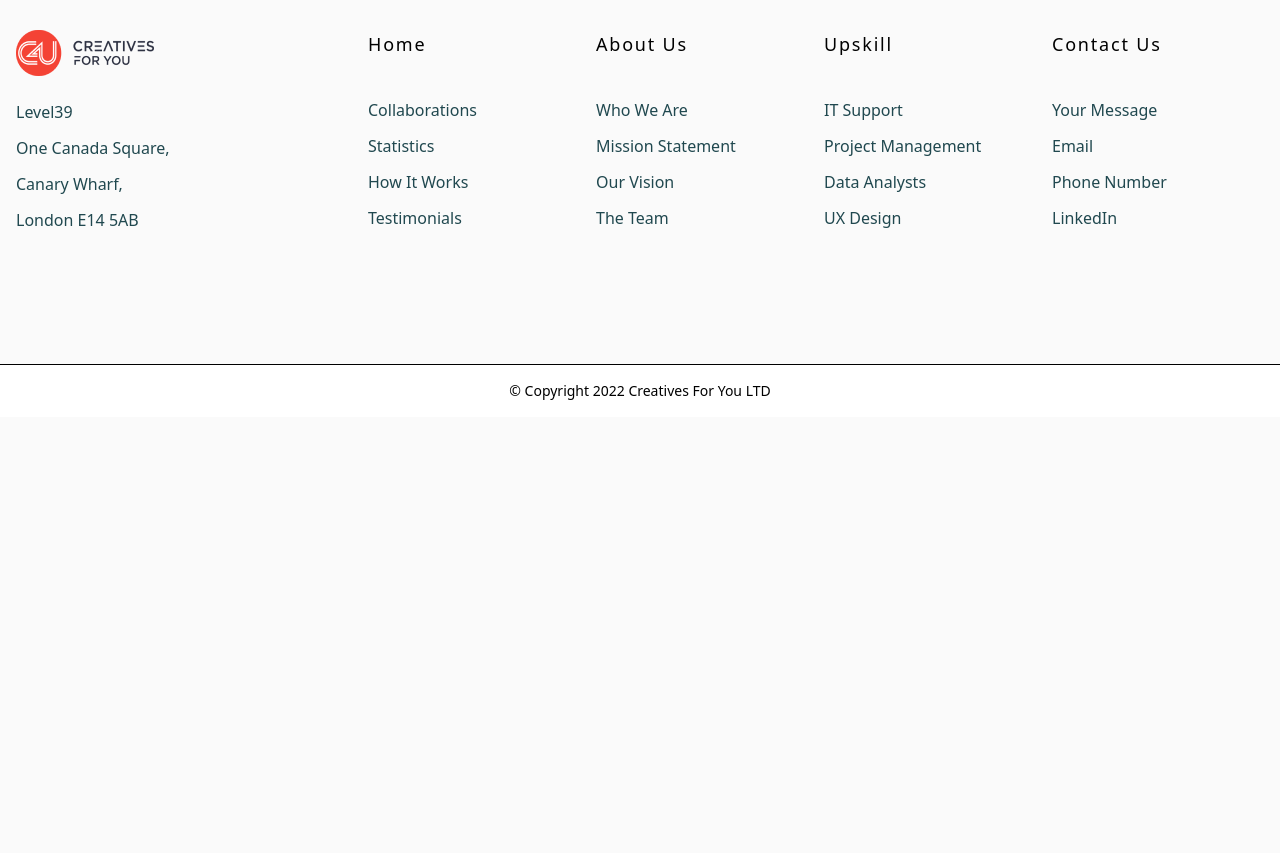
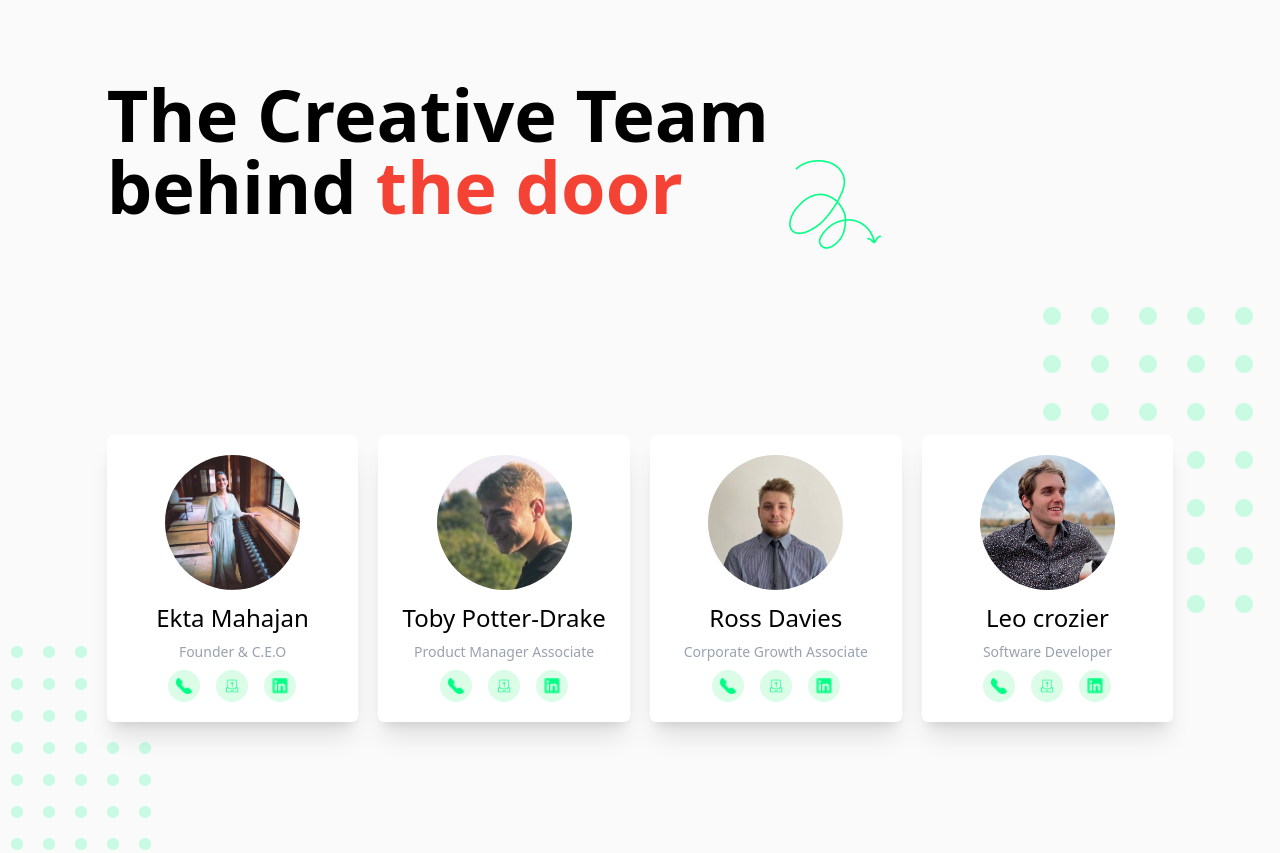
Before and after one commit to withrifat/EduPathway, a website built with Vite: page index.html in a window 1280 px wide. Shown: the part 1040-1893 px from the top of the page. Before the commit the page ends 1457 px from the top, so only its background shows below. Built offline with nearby package versions, Linux system fonts and the light colour scheme; files whose address does not match are found by name.

Commit message:
add our team section

```diff
--- a/index.html
+++ b/index.html
@@ -109,6 +109,90 @@
         </div>
       </div>
     </section>
+        <!-- team section start-->
+    <section class="w-full dark:bg-[#1F2937] pt-32 overflow-hidden">
+      <div class="w-10/12 mx-auto">
+        <div class="flex">
+          <h1 class="text-black  dark:text-white  text-3xl   sm:text-7xl  font-bold"> The Creative Team <br> behind
+            <span class="text-[#F44335]">the door</span>
+          </h1>
+          <img class="md:mt-16" src="src/img/Arrow.png" alt="">
+        </div>
+        <div class="w-full   mx-auto  flex  flex-col   md:flex-row   gap-5  relative   mb-40 mt-40">
+          <img class="absolute -bottom-32 -left-32 -z-10 dark:z-0 dark:opacity-10 lg:inline-block" src="src/img/2x.png"
+            alt="">
+          <div class="team-card">
+            <img class="rounded-full  w-[135px]  h-[135px]" src="src/img/team-1.png" alt="">
+            <div class="space-y-2">
+              <h3 class="text-2xl font-medium dark:text-white">Ekta Mahajan</h3>
+              <p class="text-sm text-gray-400">Founder & C.E.O</p>
+              <div class="flex gap-1 sm:gap-4 md:justify-center">
+                <div class="p-2 bg-green-100 dark:bg-green-950 rounded-full flex-shrink-0"><img
+                    class="h-[16px] w-[16px]" src="src/img/telephone-icon.png" alt=""></div>
+                <div class="p-2 bg-green-100 dark:bg-green-950 rounded-full flex-shrink-0"><img
+                    class="h-[16px] w-[16px]" src="src/img/-icon.png" alt=""></div>
+                <div class="p-2 bg-green-100 dark:bg-green-950 rounded-full flex-shrink-0"><img
+                    class="h-[16px] w-[16px]" src="src/img/linkedin-icon.png" alt="linkedin-icon"></div>
+              </div>
+            </div>
+          </div>
+          <div class="team-card">
+            <img class="rounded-full
+        w-[135px]
+       h-[135px]" src="src/img/team-img2.png" alt="team-img1">
+            <div class="space-y-2">
+              <h3 class="text-2xl font-medium dark:text-white">Toby Potter-Drake</h3>
+              <p class="text-sm text-gray-400">Product Manager Associate</p>
+              <div class="flex gap-1 sm:gap-4 md:justify-center">
+                <div class="p-2 bg-green-100 dark:bg-green-950 rounded-full flex-shrink-0"><img
+                    class="h-[16px] w-[16px]" src="src/img/telephone-icon.png" alt="telephone-icon"></div>
+                <div class="p-2 bg-green-100 dark:bg-green-950 rounded-full flex-shrink-0"><img
+                    class="h-[16px] w-[16px]" src="src/img/-icon.png" alt="print-icon"></div>
+                <div class="p-2 bg-green-100 dark:bg-green-950 rounded-full flex-shrink-0"><img
+                    class="h-[16px] w-[16px]" src="src/img/linkedin-icon.png" alt="linkedin-icon"></div>
+              </div>
+            </div>
+          </div>
+          <div class="team-card">
+            <img class="rounded-full
+                                w-[135px]
+                                h-[135px]" src="src/img/team-img3.png" alt="team-img1">
+            <div class="space-y-2">
+              <h3 class="text-2xl font-medium dark:text-white">Ross Davies</h3>
+              <p class="text-sm text-gray-400">Corporate Growth Associate</p>
+              <div class="flex gap-1 sm:gap-4 md:justify-center">
+                <div class="p-2 bg-green-100 dark:bg-green-950 rounded-full flex-shrink-0"><img
+                    class="h-[16px] w-[16px]" src="src/img/telephone-icon.png" alt="telephone-icon"></div>
+                <div class="p-2 bg-green-100 dark:bg-green-950 rounded-full flex-shrink-0"><img
+                    class="h-[16px] w-[16px]" src="src/img/-icon.png" alt="print-icon"></div>
+                <div class="p-2 bg-green-100 dark:bg-green-950 rounded-full flex-shrink-0"><img
+                    class="h-[16px] w-[16px]" src="src/img/linkedin-icon.png" alt="linkedin-icon"></div>
+              </div>
+            </div>
+          </div>
+          <div class="team-card">
+            <img class="rounded-full
+                                w-[135px]
+                                h-[135px]" src="src/img/team-img4.png" alt="team-img1">
+            <div class="space-y-2">
+              <h3 class="text-2xl font-medium dark:text-white">Leo crozier </h3>
+              <p class="text-sm text-gray-400">Software Developer</p>
+              <div class="flex gap-1 sm:gap-4 md:justify-center">
+                <div class="p-2 bg-green-100 dark:bg-green-950 rounded-full flex-shrink-0"><img
+                    class="h-[16px] w-[16px]" src="src/img/telephone-icon.png" alt="telephone-icon"></div>
+                <div class="p-2 bg-green-100 dark:bg-green-950 rounded-full flex-shrink-0"><img
+                    class="h-[16px] w-[16px]" src="src/img/-icon.png" alt="print-icon"></div>
+                <div class="p-2 bg-green-100 dark:bg-green-950 rounded-full flex-shrink-0"><img
+                    class="h-[16px] w-[16px]" src="src/img/linkedin-icon.png" alt="linkedin-icon"></div>
+              </div>
+            </div>
+          </div>
+          <img class="absolute -top-32 -right-32 -z-10 dark:z-0 dark:opacity-10 lg:inline-block" src="src/img/3x.png"
+            alt="Combined-Shape">
+        </div>
+      </div>
+    </section>
+    <!-- team section end-->
         <!-- footer section start here -->
     <footer class="text-black  body-font dark:bg-[#2D3142] dark:text-white">
       <div
```
